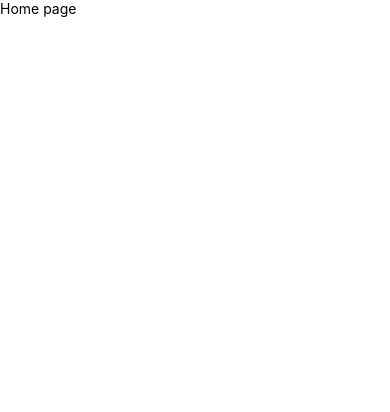
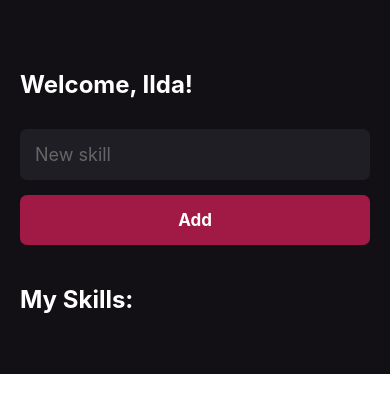
Before and after one commit to ildaneta/ignite-react-native, a React Native app in the folder myskillsapp/: screen / in a window 390 px wide. Shown: the top 412 px of the page. Built offline with nearby package versions, Linux system fonts and the light colour scheme.

Commit message:
feat: Creating the home page and its styles

```diff
--- a/myskillsapp/src/pages/Home/index.js
+++ b/myskillsapp/src/pages/Home/index.js
@@ -1,12 +1,45 @@
-import React from 'react';
-import {View, Text} from 'react-native';
+import React, {useState} from 'react';
+import {View, Text, TextInput, FlatList} from 'react-native';
 
-// import { Container } from './styles';
+import Button from '../../components/Button/index';
+import SkillCard from '../../components/SkillCard/index';
+import {styles} from './styles';
 
 const Home = () => {
+  const [newSkill, setNewSkill] = useState('');
+  const [allSkills, setAllSkills] = useState([]);
+
+  function handleAddNewSkill() {
+    setAllSkills(oldState => [...oldState, newSkill]);
+    setNewSkill('');
+  }
+
+  function handleInputChange(skill) {
+    setNewSkill(skill);
+  }
+
   return (
-    <View>
-      <Text>Home page</Text>
+    <View style={styles.container}>
+      <Text style={styles.title}>Welcome, Ilda!</Text>
+
+      <TextInput
+        style={styles.input}
+        placeholder="New skill"
+        placeholderTextColor="#666"
+        onChangeText={text => handleInputChange(text)}
+        value={newSkill}
+      />
+
+      <Button onPress={handleAddNewSkill} />
+
+      <Text style={[styles.title, {marginVertical: 40}]}>My Skills: </Text>
+
+      <FlatList
+        data={allSkills}
+        keyExtractor={item => item}
+        renderItem={({item}) => <SkillCard>{item}</SkillCard>}
+        showsVerticalScrollIndicator={false}
+      />
     </View>
   );
 };
--- a/myskillsapp/src/pages/Home/styles.js
+++ b/myskillsapp/src/pages/Home/styles.js
@@ -0,0 +1,26 @@
+import {StyleSheet, Platform} from 'react-native';
+
+export const styles = StyleSheet.create({
+  container: {
+    height: '100%',
+    backgroundColor: '#121015',
+    paddingHorizontal: 20,
+    paddingTop: 70,
+    paddingBottom: 20,
+  },
+
+  title: {
+    color: '#fff',
+    fontSize: 24,
+    fontWeight: 'bold',
+  },
+
+  input: {
+    backgroundColor: '#1f1e25',
+    color: '#fff',
+    fontSize: 18,
+    padding: Platform.OS === 'ios' ? 20 : 15,
+    marginTop: 30,
+    borderRadius: 7,
+  },
+});
```
